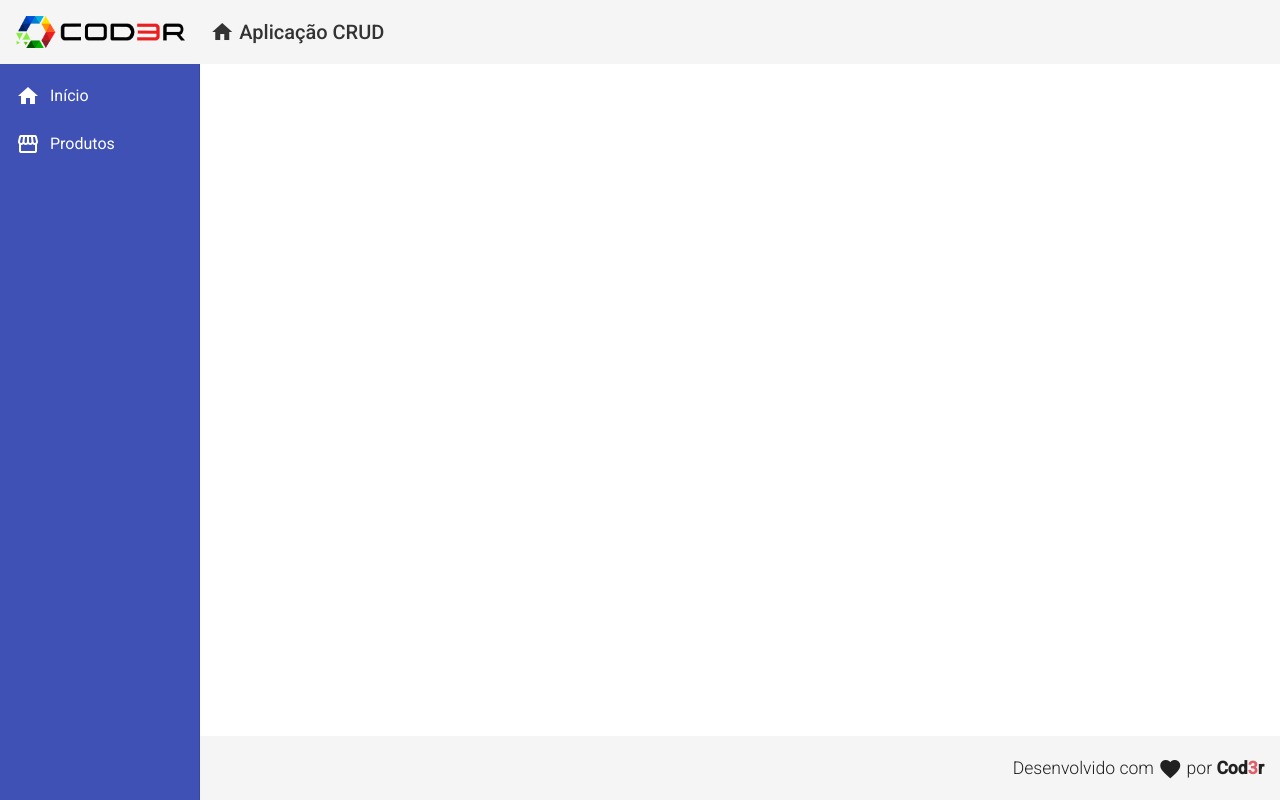
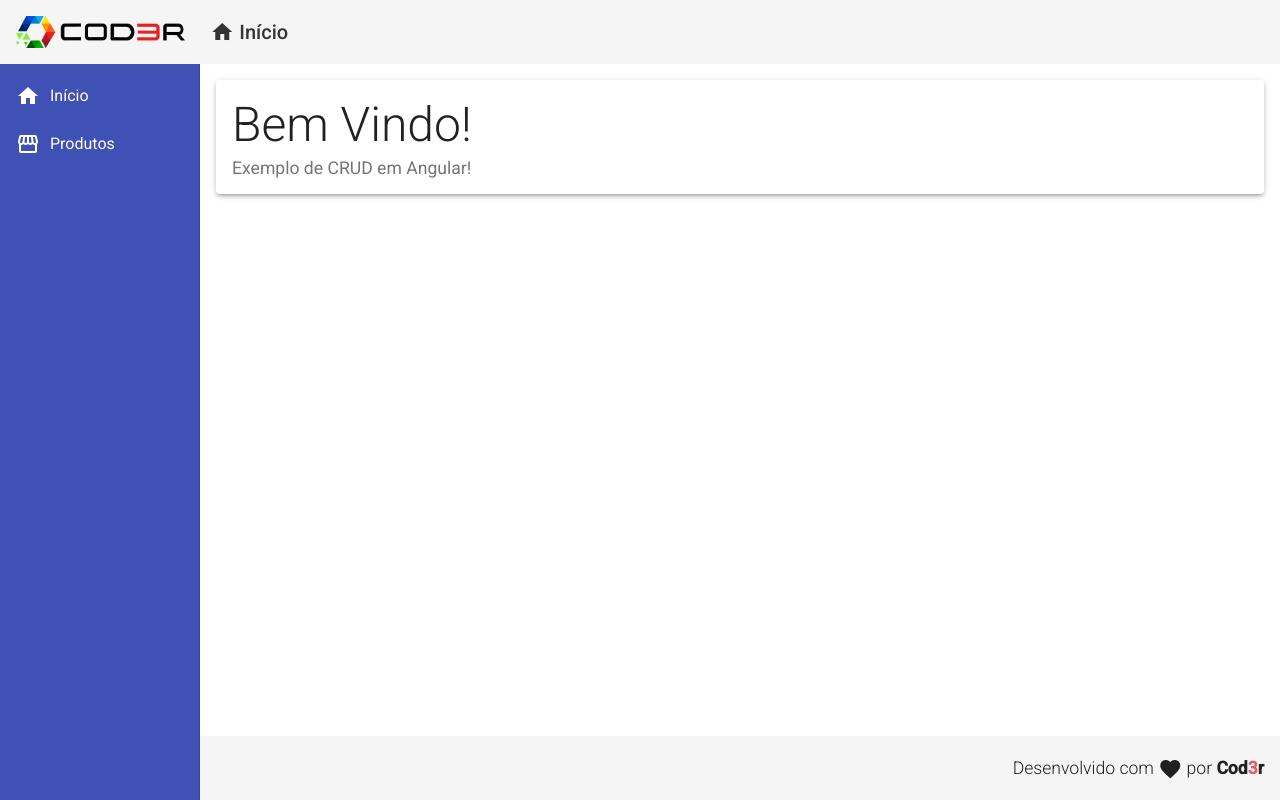
Before and after one commit to claudioonohara/crud-angular, an Angular app: page / in a window 1280 px wide. Built offline with nearby package versions, Linux system fonts and the light colour scheme.

Commit message:
construcao da home

```diff
--- a/src/app/components/template/header/header.component.html
+++ b/src/app/components/template/header/header.component.html
@@ -9,7 +9,7 @@
             <i class="material-icons">
                 home
             </i>
-            Aplicação CRUD
+            Início
         </a>
     </span>
 </mat-toolbar>
--- a/src/app/components/template/nav/nav.component.html
+++ b/src/app/components/template/nav/nav.component.html
@@ -17,6 +17,6 @@
         </mat-nav-list>
     </mat-sidenav>
     <mat-sidenav-content class="content">
-        <router-outlet></router-outlet>
+        <app-home></app-home>
     </mat-sidenav-content>
 </mat-sidenav-container>
--- /dev/null
+++ b/src/app/views/home/home.component.css
@@ -0,0 +1,9 @@
+.home .title {
+    font-size: 3rem;
+    font-weight: 300;
+    line-height: 1.2;
+}
+
+.home .subtitle {
+    font-size: 1.1rem;
+}
--- /dev/null
+++ b/src/app/views/home/home.component.html
@@ -0,0 +1,8 @@
+<mat-card class="home mat-elevation-z3">
+    <mat-card-title class="title">
+        Bem Vindo!
+    </mat-card-title>
+    <mat-card-subtitle class="subtitle">
+        Exemplo de CRUD em Angular!
+    </mat-card-subtitle>
+</mat-card>
--- /dev/null
+++ b/src/app/views/home/home.component.ts
@@ -0,0 +1,15 @@
+import { Component, OnInit } from '@angular/core';
+
+@Component({
+  selector: 'app-home',
+  templateUrl: './home.component.html',
+  styleUrls: ['./home.component.css']
+})
+export class HomeComponent implements OnInit {
+
+  constructor() { }
+
+  ngOnInit(): void {
+  }
+
+}
```
Also changed, not shown: src/app/app.module.ts (+6 -2 lines).
